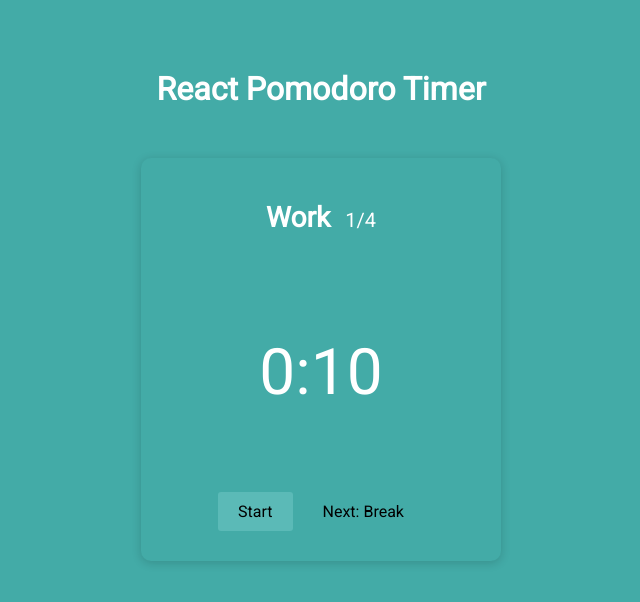
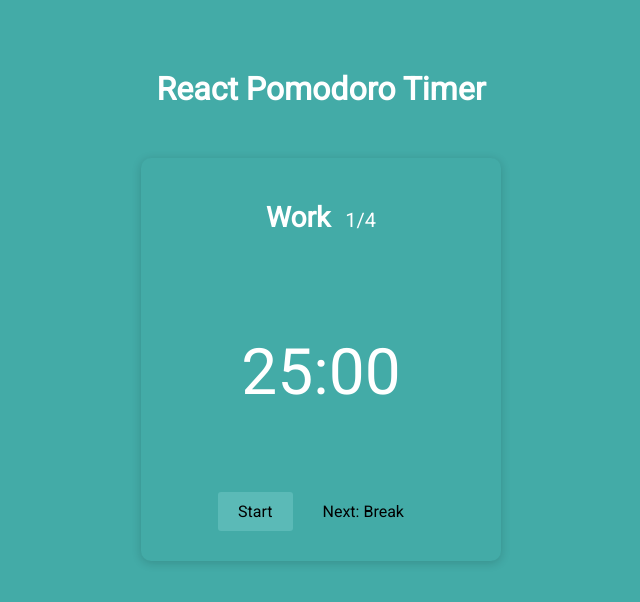
Before and after one commit to matyiu/react-pomodoro-timer, a React app: page / in a window 1280 px wide. Shown: the top 602 px of the page, without its empty margins (319-959 px from the left). Built offline with nearby package versions, Linux system fonts and the light colour scheme.

Commit message:
Change document title on timer

```diff
--- a/public/index.html
+++ b/public/index.html
@@ -4,7 +4,7 @@
     <meta charset="UTF-8">
     <meta http-equiv="X-UA-Compatible" content="IE=edge">
     <meta name="viewport" content="width=device-width, initial-scale=1.0">
-    <title>Datepicker React.js</title>
+    <title>Pomodoro Timer React.js</title>
     <link rel="preconnect" href="https://fonts.gstatic.com">
     <link href="https://fonts.googleapis.com/css2?family=Roboto&display=swap" rel="stylesheet">
 </head>
--- a/src/js/components/PomodoroTimer.js
+++ b/src/js/components/PomodoroTimer.js
@@ -1,8 +1,8 @@
-import React, { useRef, useState } from 'react'
+import React, { useEffect, useRef, useState } from 'react'
 
-const WORKTIME = 10;
-const SHORTRESTTIME = 5;
-const LONGBREAKTIME = 10;
+const WORKTIME = 1500;
+const SHORTRESTTIME = 300;
+const LONGBREAKTIME = 1200;
 const LONGBREAKCYCLE = 4;
 
 const ucfirst = (([char, ...rest]) => {
@@ -78,15 +78,21 @@ const PomodoroTimer = () => {
         }
     }
 
+
     const minutes = Math.trunc(time / 60);
     const seconds = time - (minutes * 60);
+    const prettyTimer = minutes + ':' + (seconds < 10 ? '0' + seconds : seconds);
+
+    useEffect(() => {
+        document.title = `${prettyTimer} Pomodoro Timer React.js`
+    }, [prettyTimer]);
 
     return (
         <div className="pomodoro-timer">
             <h3>{ucfirst(cycle)}</h3>
             <p className="timer-round">{position + 1}/{LONGBREAKCYCLE}</p>
             <div className="timer">
-                <span className="timer-text">{minutes}:{seconds < 10 ? '0' + seconds : seconds}</span>
+                <span className="timer-text">{prettyTimer}</span>
             </div>
             <div className="timer-controls">
                 <button onClick={handlePlayTimer} className="timer-pause">Start</button>
```
